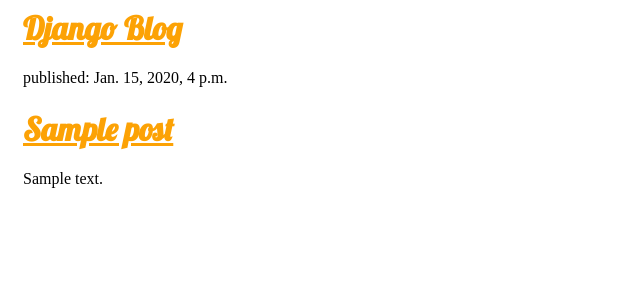
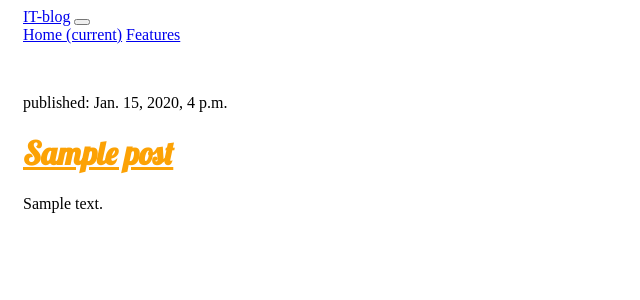
Before and after one commit to ruslanzharkov/django-blog, a Django app: template blog/templates/blog/post_list.html in a window 1280 px wide. Shown: the top 300 px of the page, without its empty margins (0-640 px from the left). Run offline with Django 3.2, Linux system fonts and the light colour scheme; the template is opened without the code that fills it: values that come from a table or form of the project are taken from there, others are empty; tables that the repository leaves empty hold one stand-in row (values such as "Sample post"); some libraries are stand-ins or nearby versions.

Commit message:
Added nav bar

```diff
--- a/blog/static/css/blog.css
+++ b/blog/static/css/blog.css
@@ -6,3 +6,7 @@
 body {
     padding-left: 15px;
 }
+
+.news {
+    margin-top: 50px;
+}
--- a/blog/templates/blog/post_list.html
+++ b/blog/templates/blog/post_list.html
@@ -8,11 +8,26 @@
         <link rel="stylesheet" href="{% static 'css/blog.css' %}">
     </head>
     <body>
+        <div class="container-fluid">
+
+            <nav class="navbar navbar-expand-lg navbar-dark  fixed-top bg-primary">
+                    <a class="navbar-brand" href="#">IT-blog</a>
+                    <button class="navbar-toggler" type="button" data-toggle="collapse" data-target="#navbarNavAltMarkup" aria-controls="navbarNavAltMarkup" aria-expanded="false" aria-label="Toggle navigation">
+                        <span class="navbar-toggler-icon"></span>
+                    </button>
+                    <div class="collapse navbar-collapse" id="navbarNavAltMarkup">
+                        <div class="navbar-nav">
+                        <a class="nav-item nav-link active" href="#">Home <span class="sr-only">(current)</span></a>
+                        <a class="nav-item nav-link" href="#">Features</a>
+                        </div>
+                    </div>
+            </nav>
+
+        </div>
         <div class="container">
             <div class="row">
-                <h1><a href="/">Django Blog</a></h1>
                 {% for post in posts %}
-                    <div>
+                    <div class="news col-md-8">
                         <p>published: {{ post.published_date }}</p>
                         <h1><a href="">{{ post.title }}</a></h1>
                         <p>{{ post.text|linebreaksbr }}</p>
```
